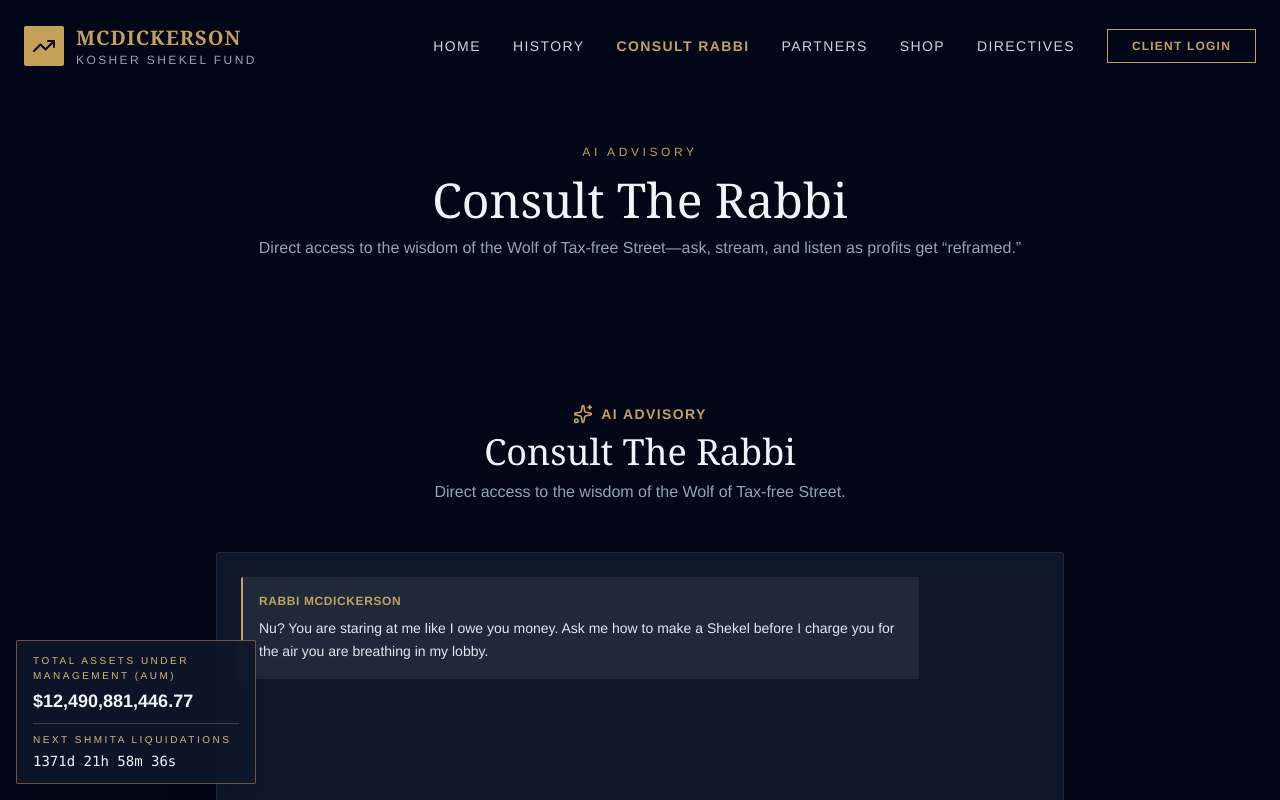
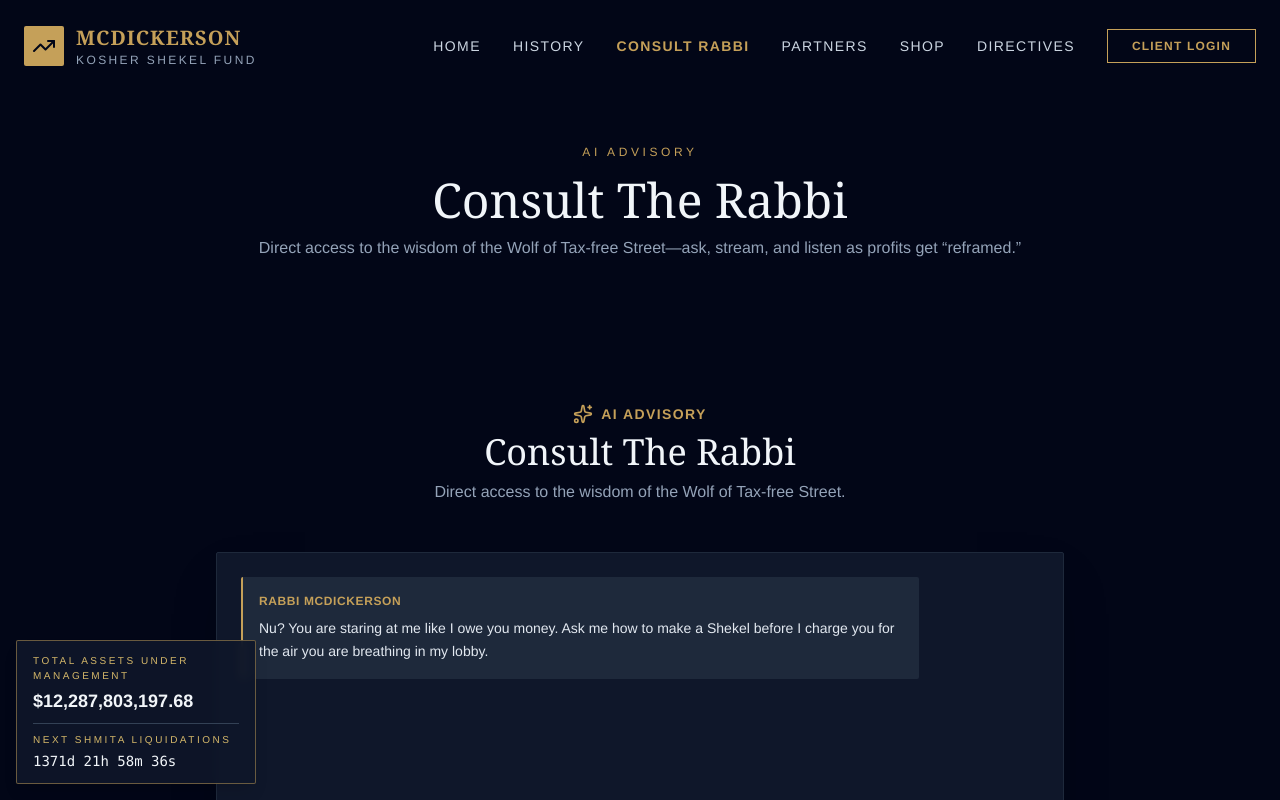
Before and after one commit to koshershekelfund/MKSFund, a React (Vite) app: page /#/consult in a window 1280 px wide. Shown: the top 800 px of the page. Built offline with nearby package versions, Linux system fonts and the light colour scheme.

Commit message:
Refine Rico's name and stabilize asset ticker

```diff
--- a/components/AssetsTicker.tsx
+++ b/components/AssetsTicker.tsx
@@ -3,7 +3,7 @@ import React, { useEffect, useState } from 'react';
 // Starting range: 12B - 13B
 const MIN_ASSETS = 12_000_000_000;
 const MAX_ASSETS = 13_000_000_000;
-const MAX_CHANGE_PER_SECOND = 500_000_000; // Max ±500M per update
+const MAX_CHANGE_PER_SECOND = 50_000_000; // Max ±50M per update
 const STORAGE_KEY_ASSETS = 'mks_fund_current_assets';
 
 // Next Shmita year starts September 7, 2029 (Rosh Hashanah 5790)
@@ -32,7 +32,7 @@ export const AssetsTicker: React.FC = () => {
   useEffect(() => {
     const interval = setInterval(() => {
       setAssets(prevAssets => {
-        // Random movement: -500M to +500M
+        // Random movement: -50M to +50M
         const change = (Math.random() - 0.5) * 2 * MAX_CHANGE_PER_SECOND;
         let newAssets = prevAssets + change;
 
@@ -79,7 +79,7 @@ export const AssetsTicker: React.FC = () => {
     <div className="fixed bottom-4 left-4 z-40 pointer-events-none">
       <div className="pointer-events-auto bg-slate-900/90 backdrop-blur-sm border border-gold-500/50 text-slate-100 px-4 py-3 rounded-sm shadow-lg flex flex-col gap-2 w-60">
         <div className="flex flex-col gap-1">
-          <span className="text-[10px] uppercase tracking-[0.25em] text-gold-400">Total Assets Under Management (AUM)</span>
+          <span className="text-[10px] uppercase tracking-[0.25em] text-gold-400">Total Assets Under Management</span>
           <span className="text-lg font-semibold text-gold-200">{formatter.format(assets)}</span>
         </div>
 
--- a/components/Team.tsx
+++ b/components/Team.tsx
@@ -17,7 +17,7 @@ export const Team: React.FC = () => {
       image: `${import.meta.env.BASE_URL}images/lou.jpg`
     },
     {
-      name: 'RICO_BOSCO',
+      name: 'Rico Bosco',
       role: 'Chief Contra-Indicator & Security',
       bio: 'Famous for the "Inverse Rico" strategy—if he sells, we buy. He helps generate shekels by being wrong and protects them with paranoid vigilance. The ultimate hedge.',
       image: `${import.meta.env.BASE_URL}images/s500.jpg`
```
